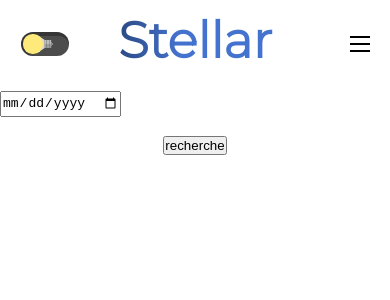
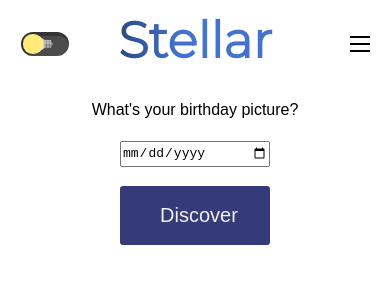
Before and after one commit to aiemxm/stellar_web_version, a React (Create React App) app: page /Birthday in a window 390 px wide. Shown: the top 300 px of the page. Built offline with nearby package versions, Linux system fonts and the light colour scheme.

Commit message:
Birthday view desktop ok WIP responsive & media type

```diff
--- /dev/null
+++ b/src/components/BirthdayPicture/BirthdayPicture.js
@@ -0,0 +1,11 @@
+import React from "react";
+
+export default function BirthdayPicture(props) {
+  return (
+    <div className="birthday-picture">
+      <img src={props.url} alt="" />
+      <h4>{props.title}</h4>
+      <h6>{props.date}</h6>
+    </div>
+  );
+}
--- /dev/null
+++ b/src/components/CustomButton/CustomButton.css
@@ -0,0 +1,33 @@
+.custom_btn {
+  flex-shrink: 0;
+  border: none;
+  outline: none;
+  background-color: #343b77;
+  cursor: pointer;
+  font-size: 20px;
+  color: #f1f1f1;
+  padding: 18px 40px;
+  border-radius: 3px;
+  overflow: hidden;
+  position: relative;
+}
+
+.custom_btn::before {
+  content: "";
+  position: absolute;
+  background-color: #eee;
+  width: 120px;
+  height: 120px;
+  border-radius: 50%;
+  left: calc(100% * var(--wavecoord-x));
+  top: calc(100% * var(--wavecoord-y));
+  transform: translate(-50%, -50%) scale(1);
+  opacity: 0;
+  transition: transform 0.7s, opacity 0.7s;
+}
+
+.custom_btn:active::before {
+  transition-duration: 0s;
+  opacity: 1;
+  transform: translate(-50%, -50%) scale(0);
+}
--- /dev/null
+++ b/src/components/CustomButton/CustomButton.js
@@ -0,0 +1,23 @@
+import React from "react";
+import "./CustomButton.css";
+
+export default function CustomButton(props) {
+  const handler = props.handler;
+
+  return (
+    <button
+      onClick={(e) => {
+        const el = e.target;
+        let x = (e.clientX - el.offsetLeft) / el.offsetWidth;
+        let y = (e.clientY - el.offsetTop) / el.offsetHeight;
+
+        document.documentElement.style.setProperty('--wavecoord-x', x)
+        document.documentElement.style.setProperty('--wavecoord-y', y)
+        handler();
+      }}
+      className="custom_btn"
+    >
+      {props.action}
+    </button>
+  );
+}
--- a/src/components/Loader/Loader.css
+++ b/src/components/Loader/Loader.css
@@ -1,7 +1,7 @@
 .loader-container {
   position: absolute;
   width: 100vw;
-  height: 90vh;
+  height: 60vh;
   display: flex;
   justify-content: center;
   align-items: center;
--- /dev/null
+++ b/src/components/YouAreFuture/YouAreFuture.css
@@ -0,0 +1,23 @@
+.future-main {
+  position: absolute;
+  top: 260px;
+  left: 50%;
+  transform: translateX(-50%);
+  /* width: 400px; */
+}
+
+.future-main img {
+  width: 400px;
+  height: 400px;
+  object-fit: cover;
+}
+
+.future-main::after {
+  content: "You are in the future, my friend";
+  width: 60%;
+  font-family: sans-serif;
+  font-size: 25px;
+  position: absolute;
+  right: 0;
+  top: 0;
+}
--- /dev/null
+++ b/src/components/YouAreFuture/YouAreFuture.js
@@ -0,0 +1,11 @@
+import React from "react";
+import "./YouAreFuture.css";
+import future from "../../assets/images/future.jpg";
+export default function YouAreFuture() {
+  return (
+    <div className="future-main">
+      <img src={future} alt="You are in the future" />
+      {/* <p>You are in the future, my friend ...</p> */}
+    </div>
+  );
+}
--- a/src/hooks/useSetUrl.js
+++ b/src/hooks/useSetUrl.js
@@ -1,5 +1,5 @@
 export default function useSetUrl(dateOne, dateTwo) {
   return dateTwo != null
-    ? `https://apod.ellanan.com/api?start_date=${dateOne}&end_date=${dateTwo}`
-    : `https://apod.ellanan.com/api?date=${dateOne}`;
+    ? `https://apod.ellanan.com/api?&thumbs=True&start_date=${dateOne}&end_date=${dateTwo}`
+    : `https://apod.ellanan.com/api?&thumbs=True&date=${dateOne}`;
 }
--- a/src/index.css
+++ b/src/index.css
@@ -1,16 +1,21 @@
-*, ::before, ::after {
+*,
+::before,
+::after {
   box-sizing: border-box;
   margin: 0;
   padding: 0;
 }
 
+body {
+  height: 100vh;
+  width: 100vw;
+}
 
 body h1 {
   font-family: Montserrat, sans-serif;
   margin: 0 auto;
   font-weight: bolder;
-    transition: color 0.4s ease-in-out,
-    background-color 0.4s ease-in-out;
+  transition: color 0.4s ease-in-out, background-color 0.4s ease-in-out;
 }
 
 .dark-body {
--- a/src/pages/Birthday/Birthday.css
+++ b/src/pages/Birthday/Birthday.css
@@ -1,3 +1,43 @@
-.birthday-main{
-    z-index: 1000000000;
+.birthday-main {
+  z-index: 1000000000;
 }
+.inputs {
+  display: flex;
+  flex-direction: column;
+  width: 150px;
+  position: absolute;
+  margin-top: 50px;
+  left: 50%;
+  transform: translateX(-50%);
+}
+
+.birthday-picture {
+  display: inline-block;
+  position: relative;
+  top: 180px;
+  justify-content: left;
+}
+
+.birthday-picture img {
+  height: 400px;
+  width: 400px;
+  object-fit: cover;
+}
+
+.birthday-picture h4 {
+  font-family: "Montserrat", serif;
+  text-align: left;
+}
+.birthday-picture h6 {
+  text-align-last: left;
+  color: #bbb;
+  font-family: sans-serif;
+}
+
+.birthday-main:nth-child(2) {
+  font-family: sans-serif;
+}
+
+.birthday-main:nth-child(2) p {
+  padding-top: 10px;
+}
--- a/src/pages/Birthday/Birthday.js
+++ b/src/pages/Birthday/Birthday.js
@@ -3,6 +3,10 @@ import useNasaApi from "../../hooks/useNasaApi";
 import Loader from "../../components/Loader/Loader";
 import YouAreTooOld from "../../components/YouAreTooOld/YouAreTooOld";
 import useFormatDate from "../../hooks/useFormatDate";
+import CustomButton from "../../components/CustomButton/CustomButton";
+import "./Birthday.css";
+import BirthdayPicture from "../../components/BirthdayPicture/BirthdayPicture";
+import YouAreFuture from "../../components/YouAreFuture/YouAreFuture";
 
 export const Birthday = () => {
   const birthdateInput = useRef("");
@@ -14,29 +18,36 @@ export const Birthday = () => {
 
   const [loading, data, error, request] = useNasaApi("", false);
   const today = useFormatDate(new Date());
-  if (loading) return <Loader />;
 
   if (error !== "") return <p>{error}</p>;
 
   return (
     <div className="birthday-main">
+      <div className="inputs">
         <input type="date" ref={birthdateInput} />
-      <button type="button" onClick={handleBirthdayInput}>
-        recherche
-      </button>
+        <CustomButton action={"Discover"} handler={handleBirthdayInput} />
+      </div>
+      <div>
+        {/* {loading && <Loader />} */}
+        {error !== "" && <p>{error}</p>}
         {date !== "" ? (
           date > today ? (
-          "futur"
+            <YouAreFuture />
           ) : date > "1995-06-15" ? (
-          <div className="birthday-picture">
-            <img src={data.url} alt="" />
-          </div>
+            <BirthdayPicture
+              url={data.url}
+              title={data.title}
+              date={data.date}
+            />
           ) : (
             <YouAreTooOld />
           )
         ) : (
-        ""
+          <p>What's your birthday picture?</p>
         )}
+      </div>
     </div>
   );
 };
+//TODO responsive
+//TODO gérer les media types
```
Also changed, not shown: src/assets/images/future.jpg (added). Lines whose indentation alone changed are shown as unchanged.
